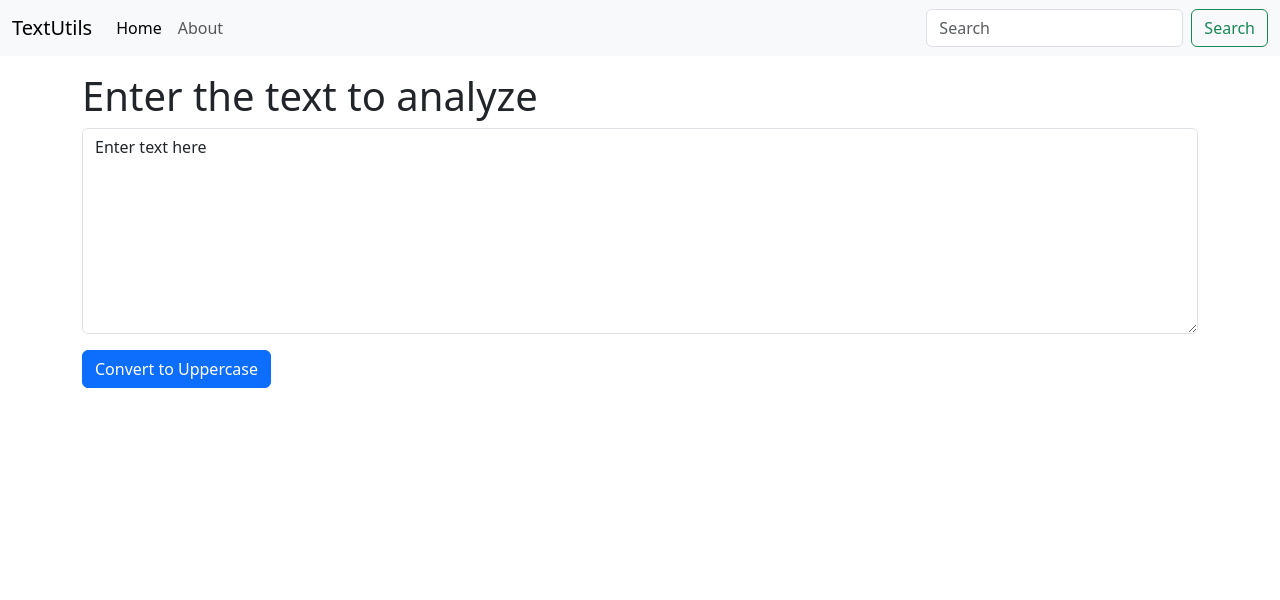
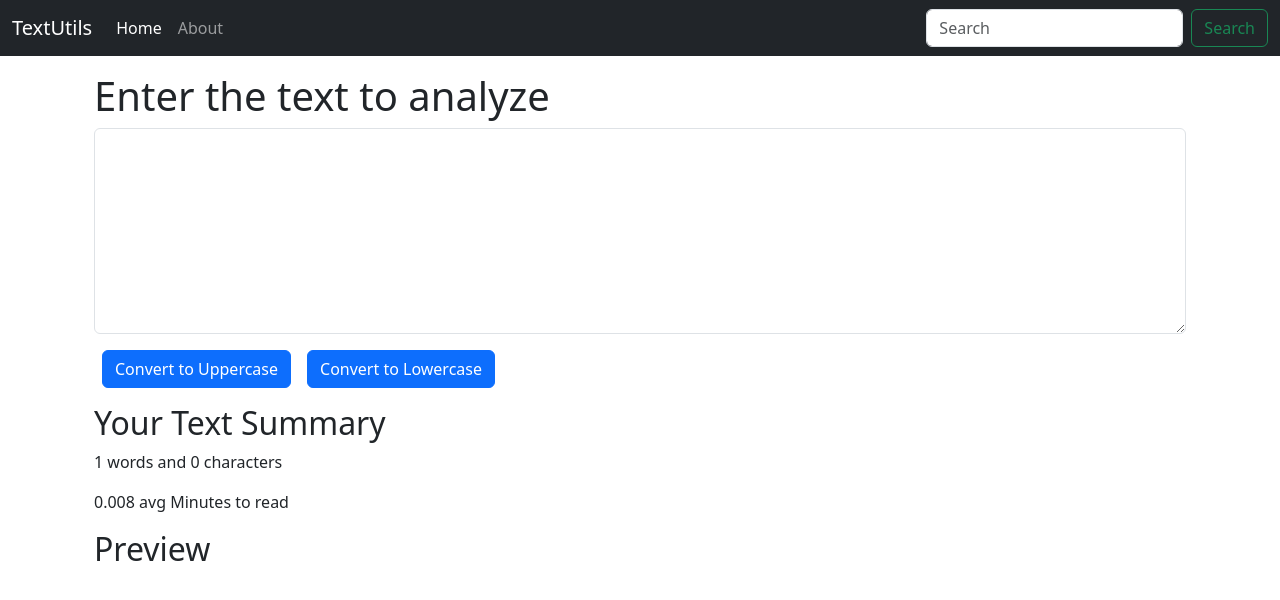
Before and after one commit to Sk9singh/Text_utils, a React (Create React App) app: page / in a window 1280 px wide. Shown: the top 600 px of the page. Built offline with nearby package versions, Linux system fonts and the light colour scheme.

Commit message:
Javascript logic

```diff
--- a/src/components/Navbar.js
+++ b/src/components/Navbar.js
@@ -5,7 +5,7 @@
 export default function Navbar(props) {
   return (
     <div>
-    <nav className="navbar navbar-expand-lg bg-body-tertiary">
+    <nav className="navbar navbar-expand-lg navbar-dark bg-dark">
     <div className="container-fluid">
       <a className="navbar-brand" href="/">{props.title}</a>
       <button className="navbar-toggler" type="button" data-bs-toggle="collapse" data-bs-target="#navbarSupportedContent" aria-controls="navbarSupportedContent" aria-expanded="false" aria-label="Toggle navigation">
--- a/src/components/TextForm.js
+++ b/src/components/TextForm.js
@@ -7,19 +7,34 @@
         setText(newText);
     }
 
+    const handleDownClick = () => {
+        let newText = text.toLowerCase();
+        setText(newText);
+    }
+
     const handleOnChange = (event) => {
         setText(event.target.value);
     }
 
-   const [text,setText] = useState('Enter text here')
+   const [text,setText] = useState('')
 
   return (
-    <div>
+   <>
+    <div className='container'>
         <h1>{props.heading}</h1>
          <div className="mb-3">
          <textarea className="form-control" value={text} onChange={handleOnChange} id="myBox" rows="8"></textarea>
         </div>
-        <button className="btn btn-primary" onClick={handleUpClick}>Convert to Uppercase</button>
+        <button className="btn btn-primary mx-2" onClick={handleUpClick}>Convert to Uppercase</button>
+        <button className="btn btn-primary mx-2" onClick={handleDownClick}>Convert to Lowercase</button>
     </div>
+      <div className="container my-3">
+       <h2>Your Text Summary</h2>
+         <p>{text.split(" ").length} words and {text.length} characters</p>
+         <p>{0.008 * text.split(" ").length} avg Minutes to read</p>
+         <h2>Preview</h2>
+         <p>{text}</p>
+      </div>
+   </>
   )
 }
```
